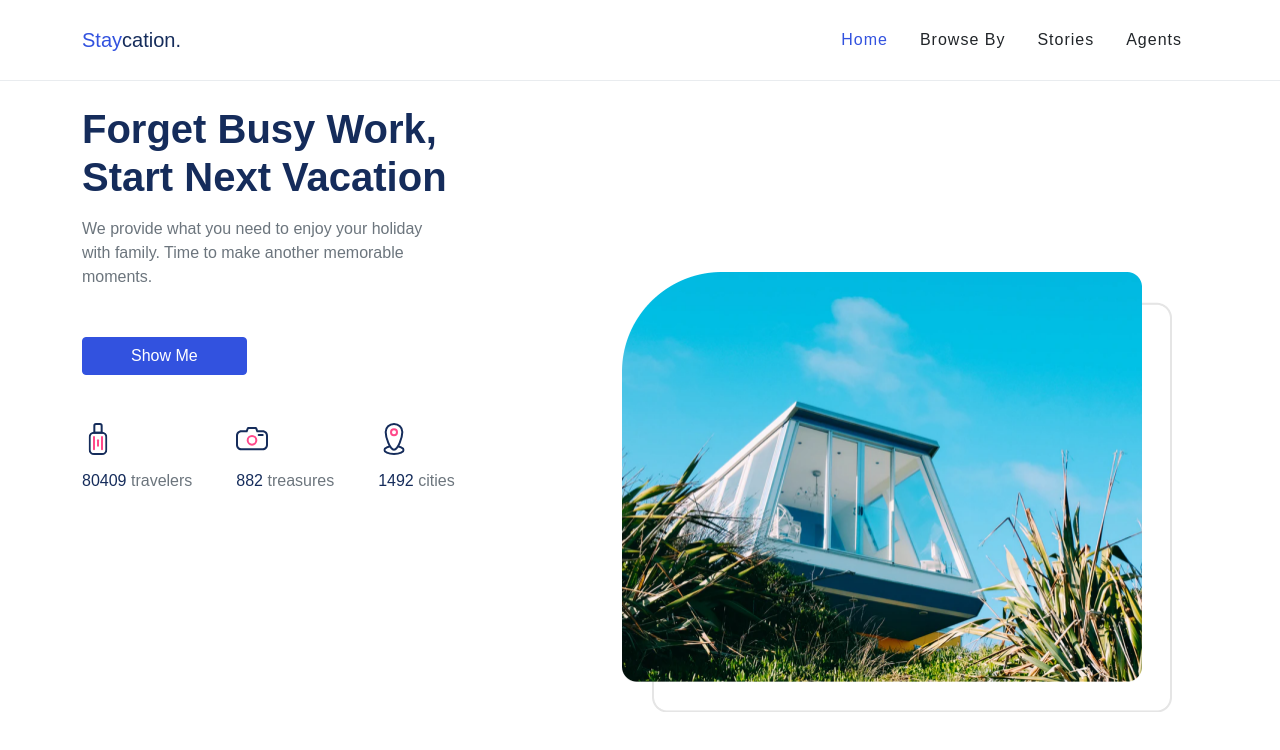
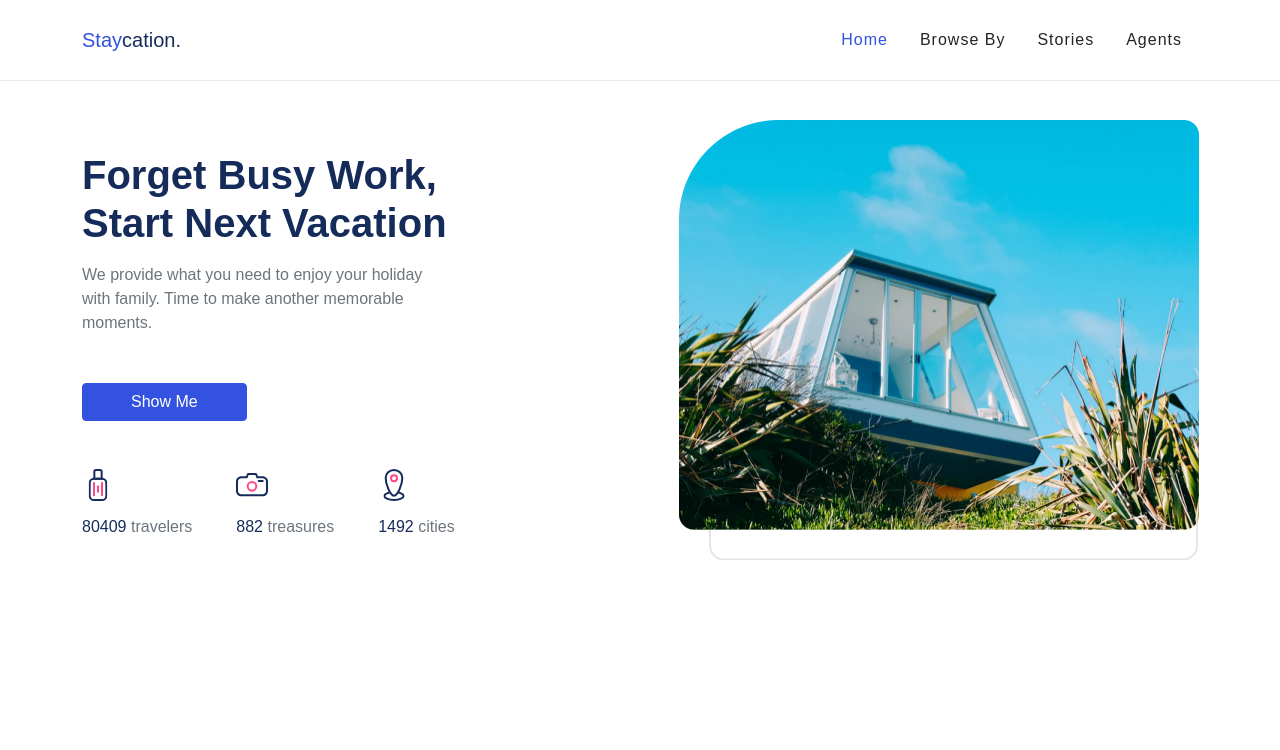
Before and after one commit to jauharnotes/bwa-mern, a React (Create React App) app: page / in a window 1280 px wide. Shown: the top 750 px of the page. Built offline with nearby package versions, Linux system fonts and the light colour scheme.

Commit message:
hero section

```diff
--- a/src/parts/Hero.js
+++ b/src/parts/Hero.js
@@ -15,8 +15,8 @@ export default function Hero(props) {
   }
 
   return (
-    <section className="container pt-4">
-      <div className="row align-items-center justify-content-between">
+    <section className="container" style={{ paddingTop: 69 }}>
+      <div className="row d-flex align-items-center justify-content-between">
         <div className="col-auto pr-5" style={{ width: 480 }}>
           <h1 className="text-blue fw-bold line-height-1 mb-3">
             Forget Busy Work, <br />
@@ -74,15 +74,12 @@ export default function Hero(props) {
             </div>
           </div>
         </div>
-
-        <div className="col-6 margin-left-20">
-          <div>
+        <div className="col" style={{ paddingLeft: 159 }}>
           <img
             src={ImageHero}
             alt="Room with couches"
             className="img-fluid position-absolute"
             style={{
-                marginTop: -190,
               width: 520,
               height: 410,
               margin: "-30px 0 0 -30px",
@@ -92,9 +89,8 @@ export default function Hero(props) {
           <img
             src={ImageHero_}
             alt="Room with couches frame"
-              className="img-fluid position-absolute"
+            className="img-fluid position-relative"
             style={{
-                marginTop: -160,
               width: 520,
               height: 410,
               margin: "-0 -15px -15px 0",
@@ -102,7 +98,6 @@ export default function Hero(props) {
           />
         </div>
       </div>
-      </div>
     </section>
   );
 }
```
Lines whose indentation alone changed are shown as unchanged.
